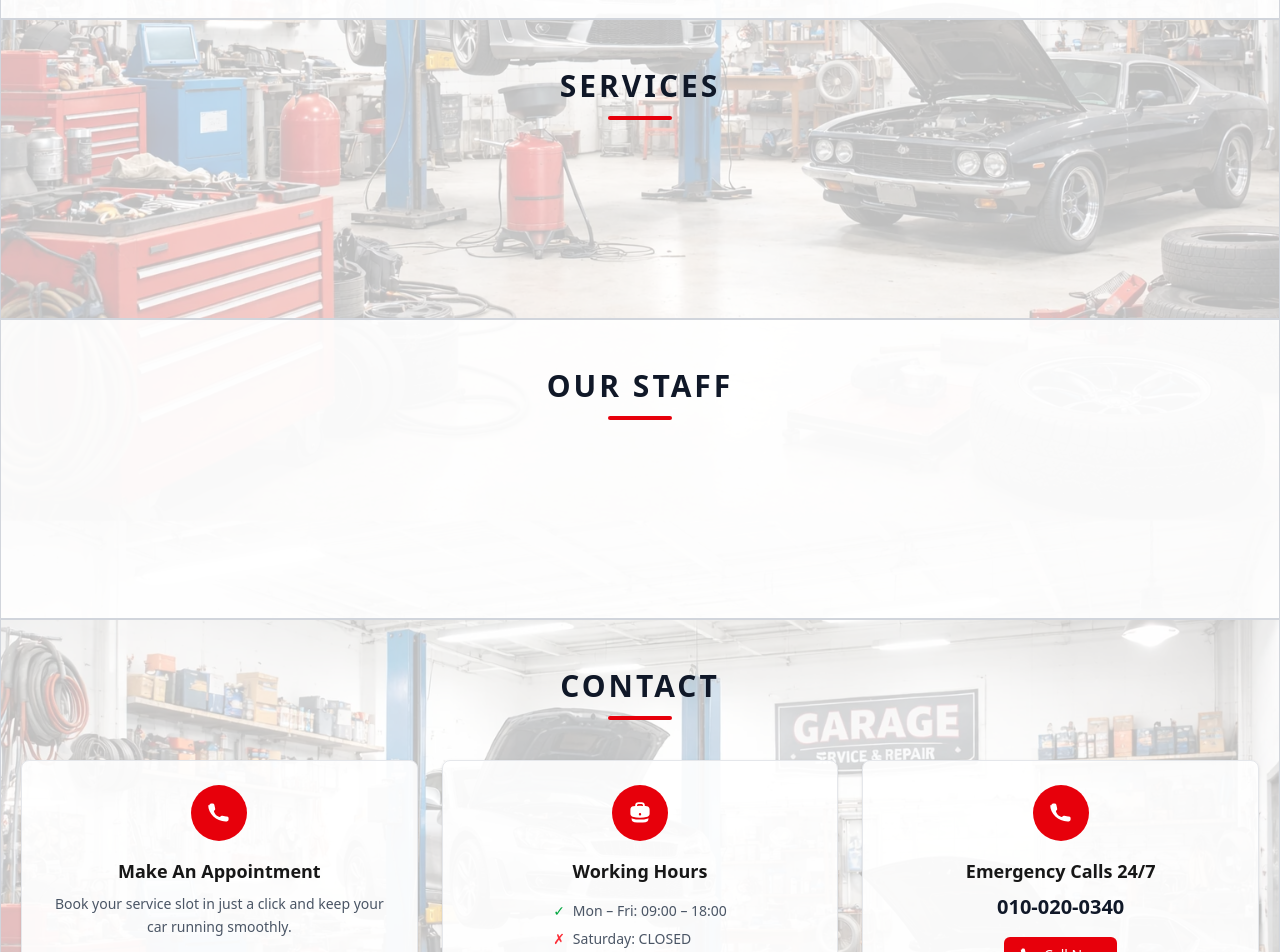
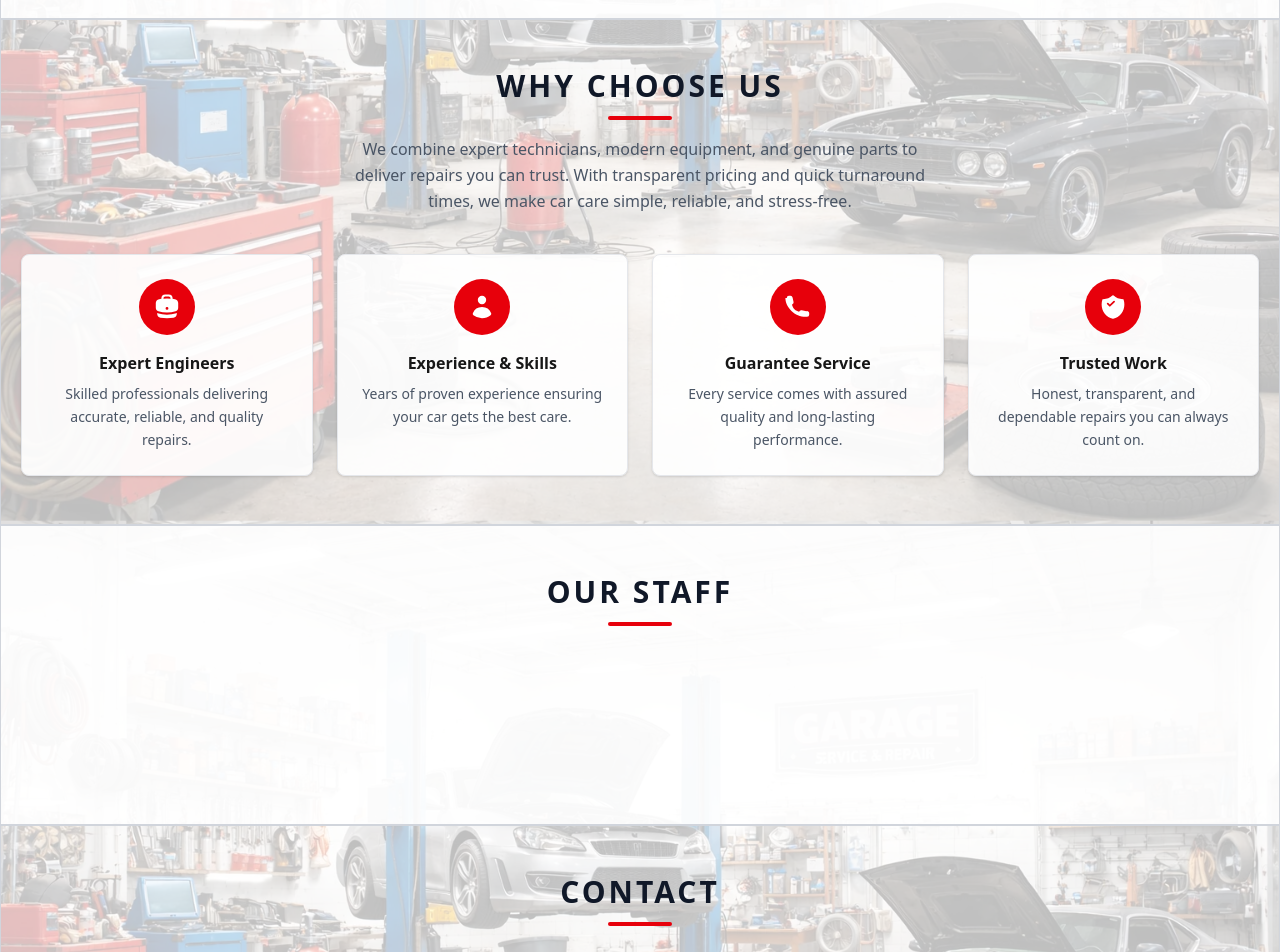
Before and after one commit to iamstefanstoyanov/dvauto-repairs-project, a Next.js app: page / in a window 1280 px wide. Shown: the part 1300-2252 px from the top of the page. Built offline with nearby package versions, Linux system fonts and the light colour scheme.

Commit message:
create card component and whyus section

```diff
--- a/app/page.tsx
+++ b/app/page.tsx
@@ -1,14 +1,14 @@
 import Contact from "@/components/Sections/Contact";
 import Home from "@/components/Sections/Home";
 import OurStaff from "@/components/Sections/OurStaff";
-import Services from "@/components/Sections/Services";
+import WhyUs from "@/components/Sections/WhyUs";
 import WhatWeDo from "@/components/Sections/WhatWeDo";
 import { ComponentType } from "react";
 
 const SECTIONS: { id: string; Component: ComponentType }[] = [
   { id: "section-home", Component: Home },
   { id: "section-what-we-do", Component: WhatWeDo },
-  { id: "section-services", Component: Services },
+  { id: "section-why-us", Component: WhyUs },
   { id: "section-our-staff", Component: OurStaff },
   { id: "section-contact", Component: Contact },
 ];
--- a/components/Header/Header.tsx
+++ b/components/Header/Header.tsx
@@ -10,7 +10,7 @@ import { useCallback, useState } from "react";
 const NAV_KEYS = [
   { key: "home", sectionId: "home" },
   { key: "whatWeDo", sectionId: "what-we-do" },
-  { key: "services", sectionId: "services" },
+  { key: "whyUs", sectionId: "why-us" },
   { key: "ourStaff", sectionId: "our-staff" },
   { key: "contact", sectionId: "contact" },
 ] as const;
--- a/components/Sections/Contact.tsx
+++ b/components/Sections/Contact.tsx
@@ -3,6 +3,7 @@
 import Briefcase from "@/components/ui/Icons/Briefcase";
 import Calendar from "@/components/ui/Icons/Calendar";
 import Phone from "@/components/ui/Icons/Phone";
+import Card from "@/components/ui/Card/Card";
 import SectionTitle from "@/components/ui/SectionTitle/SectionTitle";
 import { siteConfig } from "@/config/site";
 import useTranslation from "@/hooks/useTranslation";
@@ -16,11 +17,7 @@ const Contact = () => {
         <SectionTitle title={t.sections.contact.title} />
 
         <div className="grid gap-6 md:grid-cols-3">
-          <div className="flex flex-col items-center rounded-lg border border-gray-200 bg-white/90 p-6 text-center shadow-sm">
-            <div className="mb-4 flex h-14 w-14 items-center justify-center rounded-full bg-red-600 text-white">
-              <Phone className="h-6 w-6" />
-            </div>
-            <h3 className="mb-2 text-lg font-semibold">{t.sections.contact.appointment.title}</h3>
+          <Card icon={Phone} title={t.sections.contact.appointment.title} variant="contact">
             <p className="mb-4 text-sm leading-relaxed text-gray-600">
               {t.sections.contact.appointment.description}
             </p>
@@ -31,13 +28,9 @@ const Contact = () => {
               <Calendar className="h-4 w-4" />
               {t.sections.contact.appointment.button}
             </a>
-          </div>
+          </Card>
 
-          <div className="flex flex-col items-center rounded-lg border border-gray-200 bg-white/90 p-6 text-center shadow-sm">
-            <div className="mb-4 flex h-14 w-14 items-center justify-center rounded-full bg-red-600 text-white">
-              <Briefcase className="h-6 w-6" />
-            </div>
-            <h3 className="mb-4 text-lg font-semibold">{t.sections.contact.hours.title}</h3>
+          <Card icon={Briefcase} title={t.sections.contact.hours.title} variant="contact">
             <ul className="space-y-2 text-sm text-gray-600">
               <li className="flex items-center gap-2">
                 <span className="text-green-600">&#10003;</span>
@@ -52,13 +45,9 @@ const Contact = () => {
                 {t.sections.contact.hours.sunday}
               </li>
             </ul>
-          </div>
+          </Card>
 
-          <div className="flex flex-col items-center rounded-lg border border-gray-200 bg-white/90 p-6 text-center shadow-sm">
-            <div className="mb-4 flex h-14 w-14 items-center justify-center rounded-full bg-red-600 text-white">
-              <Phone className="h-6 w-6" />
-            </div>
-            <h3 className="mb-2 text-lg font-semibold">{t.sections.contact.emergency.title}</h3>
+          <Card icon={Phone} title={t.sections.contact.emergency.title} variant="contact">
             <p className="mb-4 text-xl font-bold text-gray-900">{siteConfig.phone}</p>
             <a
               href={`tel:${siteConfig.phone}`}
@@ -67,10 +56,11 @@ const Contact = () => {
               <Phone className="h-4 w-4" />
               {t.sections.contact.emergency.button}
             </a>
-          </div>
+          </Card>
         </div>
       </div>
     </section>
   );
 };
+
 export default Contact;
--- a/components/Sections/Services.tsx
+++ /dev/null
@@ -1,17 +0,0 @@
-"use client";
-
-import SectionTitle from "@/components/ui/SectionTitle/SectionTitle";
-import useTranslation from "@/hooks/useTranslation";
-
-const Services = () => {
-  const t = useTranslation();
-
-  return (
-    <section id="services" className="h-75 border border-gray-300 bg-transparent px-5 py-12">
-      <div className="mx-auto max-w-7xl">
-        <SectionTitle title={t.sections.services.title} />
-      </div>
-    </section>
-  );
-};
-export default Services;
--- /dev/null
+++ b/components/Sections/WhyUs.tsx
@@ -0,0 +1,45 @@
+"use client";
+
+import Briefcase from "@/components/ui/Icons/Briefcase";
+import Phone from "@/components/ui/Icons/Phone";
+import Shield from "@/components/ui/Icons/Shield";
+import User from "@/components/ui/Icons/User";
+import Card from "@/components/ui/Card/Card";
+import SectionTitle from "@/components/ui/SectionTitle/SectionTitle";
+import useTranslation from "@/hooks/useTranslation";
+
+const WHY_US_CARDS = [
+  { key: "engineers", Icon: Briefcase },
+  { key: "experience", Icon: User },
+  { key: "guarantee", Icon: Phone },
+  { key: "trusted", Icon: Shield },
+] as const;
+
+const WhyUs = () => {
+  const t = useTranslation();
+
+  return (
+    <section id="why-us" className="border border-gray-300 bg-transparent px-5 py-12">
+      <div className="mx-auto max-w-7xl">
+        <SectionTitle title={t.sections.whyUs.title} subtitle={t.sections.whyUs.description} />
+
+        <div className="grid gap-6 sm:grid-cols-2 lg:grid-cols-4">
+          {WHY_US_CARDS.map(({ key, Icon }) => {
+            const card = t.sections.whyUs.cards[key];
+            return (
+              <Card
+                key={key}
+                icon={Icon}
+                title={card.title}
+                description={card.description}
+                variant="feature"
+              />
+            );
+          })}
+        </div>
+      </div>
+    </section>
+  );
+};
+
+export default WhyUs;
--- /dev/null
+++ b/components/ui/Card/Card.tsx
@@ -0,0 +1,55 @@
+import { ComponentType, ReactNode } from "react";
+
+type CardVariant = "service" | "feature" | "contact";
+
+type CardProps = {
+  icon: ComponentType<{ className?: string }>;
+  title: string;
+  description?: string;
+  variant?: CardVariant;
+  children?: ReactNode;
+};
+
+const variantStyles: Record<
+  CardVariant,
+  { wrapper: string; circle: string; icon: string; title: string }
+> = {
+  service: {
+    wrapper: "rounded-lg border border-gray-200 bg-white p-6 shadow-sm",
+    circle: "mb-4 flex h-12 w-12 items-center justify-center rounded-full bg-red-600 text-white",
+    icon: "h-6 w-6",
+    title: "mb-2 text-base font-semibold",
+  },
+  feature: {
+    wrapper:
+      "flex flex-col items-center rounded-lg border border-gray-200 bg-white/90 p-6 text-center shadow-sm",
+    circle: "mb-4 flex h-14 w-14 items-center justify-center rounded-full bg-red-600 text-white",
+    icon: "h-7 w-7",
+    title: "mb-2 text-base font-semibold",
+  },
+  contact: {
+    wrapper:
+      "flex flex-col items-center rounded-lg border border-gray-200 bg-white/90 p-6 text-center shadow-sm",
+    circle: "mb-4 flex h-14 w-14 items-center justify-center rounded-full bg-red-600 text-white",
+    icon: "h-6 w-6",
+    title: "mb-2 text-lg font-semibold",
+  },
+};
+
+const Card = ({ icon: Icon, title, description, variant = "service", children }: CardProps) => {
+  const styles = variantStyles[variant];
+
+  return (
+    <div className={styles.wrapper}>
+      <div className={styles.circle}>
+        <Icon className={styles.icon} />
+      </div>
+      <h4 className={styles.title}>{title}</h4>
+      {children
+        ? children
+        : description && <p className="text-sm leading-relaxed text-gray-600">{description}</p>}
+    </div>
+  );
+};
+
+export default Card;
--- /dev/null
+++ b/components/ui/Icons/Shield.tsx
@@ -0,0 +1,18 @@
+const Shield = ({ className }: { className?: string }) => {
+  return (
+    <svg
+      xmlns="http://www.w3.org/2000/svg"
+      viewBox="0 0 24 24"
+      fill="currentColor"
+      className={className}
+    >
+      <path
+        fillRule="evenodd"
+        d="M12.516 2.17a.75.75 0 0 0-1.032 0 11.209 11.209 0 0 1-7.877 3.08.75.75 0 0 0-.722.515A12.74 12.74 0 0 0 2.25 9.75c0 5.942 4.064 10.933 9.563 12.348a.749.749 0 0 0 .374 0c5.499-1.415 9.563-6.406 9.563-12.348 0-1.39-.223-2.73-.635-3.985a.75.75 0 0 0-.722-.516 11.209 11.209 0 0 1-7.877-3.08Zm.926 4.694a.75.75 0 0 0-1.06-.026L9.27 9.837 8.03 8.543a.75.75 0 1 0-1.06 1.06l1.752 1.829a.75.75 0 0 0 1.081.013l3.639-3.52a.75.75 0 0 0 .026-1.06Z"
+        clipRule="evenodd"
+      />
+    </svg>
+  );
+};
+
+export default Shield;
--- a/components/ui/MobileMenu/MobileMenu.tsx
+++ b/components/ui/MobileMenu/MobileMenu.tsx
@@ -3,7 +3,7 @@
 import { ComponentType } from "react";
 import Home from "@/components/ui/Icons/Home";
 import Wrench from "@/components/ui/Icons/Wrench";
-import Cog from "@/components/ui/Icons/Cog";
+import Shield from "@/components/ui/Icons/Shield";
 import Users from "@/components/ui/Icons/Users";
 import Phone from "@/components/ui/Icons/Phone";
 
@@ -16,7 +16,7 @@ interface NavItem {
 const NAV_ITEMS: NavItem[] = [
   { key: "home", sectionId: "home", Icon: Home },
   { key: "whatWeDo", sectionId: "what-we-do", Icon: Wrench },
-  { key: "services", sectionId: "services", Icon: Cog },
+  { key: "whyUs", sectionId: "why-us", Icon: Shield },
   { key: "ourStaff", sectionId: "our-staff", Icon: Users },
   { key: "contact", sectionId: "contact", Icon: Phone },
 ];
--- a/i18n/translations.ts
+++ b/i18n/translations.ts
@@ -4,7 +4,7 @@ const translations = {
     nav: {
       home: "Home",
       whatWeDo: "What We Do",
-      services: "Services",
+      whyUs: "Why Us",
       ourStaff: "Our Staff",
       contact: "Contact",
     },
@@ -51,8 +51,29 @@ const translations = {
           },
         },
       },
-      services: {
-        title: "Services",
+      whyUs: {
+        title: "Why Choose Us",
+        description:
+          "We combine expert technicians, modern equipment, and genuine parts to deliver repairs you can trust. With transparent pricing and quick turnaround times, we make car care simple, reliable, and stress-free.",
+        cards: {
+          engineers: {
+            title: "Expert Engineers",
+            description:
+              "Skilled professionals delivering accurate, reliable, and quality repairs.",
+          },
+          experience: {
+            title: "Experience & Skills",
+            description: "Years of proven experience ensuring your car gets the best care.",
+          },
+          guarantee: {
+            title: "Guarantee Service",
+            description: "Every service comes with assured quality and long-lasting performance.",
+          },
+          trusted: {
+            title: "Trusted Work",
+            description: "Honest, transparent, and dependable repairs you can always count on.",
+          },
+        },
       },
       ourStaff: {
         title: "Our Staff",
@@ -101,7 +122,7 @@ const translations = {
     nav: {
       home: "Начало",
       whatWeDo: "Какво правим",
-      services: "Услуги",
+      whyUs: "Защо нас",
       ourStaff: "Нашият екип",
       contact: "Контакт",
     },
@@ -150,8 +171,30 @@ const translations = {
           },
         },
       },
-      services: {
-        title: "Услуги",
+      whyUs: {
+        title: "Защо да изберете нас",
+        description:
+          "Съчетаваме експертни техници, модерно оборудване и оригинални части, за да предоставим ремонти, на които можете да разчитате. С прозрачни цени и бързо изпълнение правим грижата за автомобила проста, надеждна и безгрижна.",
+        cards: {
+          engineers: {
+            title: "Експертни инженери",
+            description:
+              "Квалифицирани професионалисти, осигуряващи точни, надеждни и качествени ремонти.",
+          },
+          experience: {
+            title: "Опит и умения",
+            description: "Години доказан опит, гарантиращ най-добрата грижа за Вашия автомобил.",
+          },
+          guarantee: {
+            title: "Гарантирано обслужване",
+            description: "Всяка услуга е придружена от гарантирано качество и дълготрайна работа.",
+          },
+          trusted: {
+            title: "Доверена работа",
+            description:
+              "Честни, прозрачни и надеждни ремонти, на които винаги можете да разчитате.",
+          },
+        },
       },
       ourStaff: {
         title: "Нашият екип",
```
Also changed, not shown: components/Sections/WhatWeDo.tsx (+9 -7 lines).
